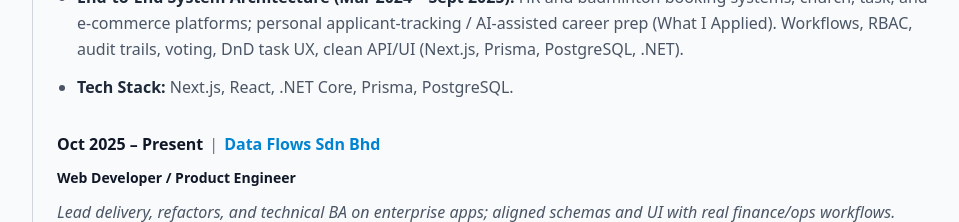
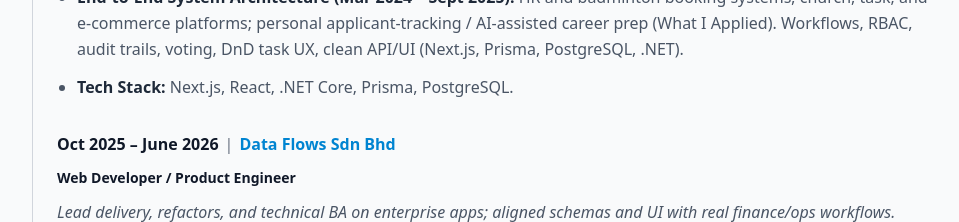
Before and after one commit to nicholas053/nicholas-portfolio, a Next.js app: page / in a window 1280 px wide. Shown: the part 2980-3202 px from the top of the page, without its empty margins (160-1119 px from the left). Built offline with nearby package versions, Linux system fonts and the light colour scheme; no server answers.

Commit message:
Update experience timeline

```diff
--- a/src/content/content.ts
+++ b/src/content/content.ts
@@ -119,7 +119,7 @@ export const EXPERIENCE_TIMELINE: ExperienceTimelineEntry[] = [
       "Independent full-stack (Apr 2022–Sept 2025): scaled from freelance maintenance to end-to-end systems (HR, booking, church, task, e-commerce, personal ATS/career prep); Next.js, .NET Core, Prisma, PostgreSQL.",
   },
   {
-    period: "Oct 2025 – Present",
+    period: "Oct 2025 – June 2026",
     jobTitle: "Web Developer / Product Engineer",
     summaryLead:
       "Lead delivery, refactors, and technical BA on enterprise apps; aligned schemas and UI with real finance/ops workflows.",
```
Also changed, not shown: 1 other file (tests, documents, lock files or other folders).
